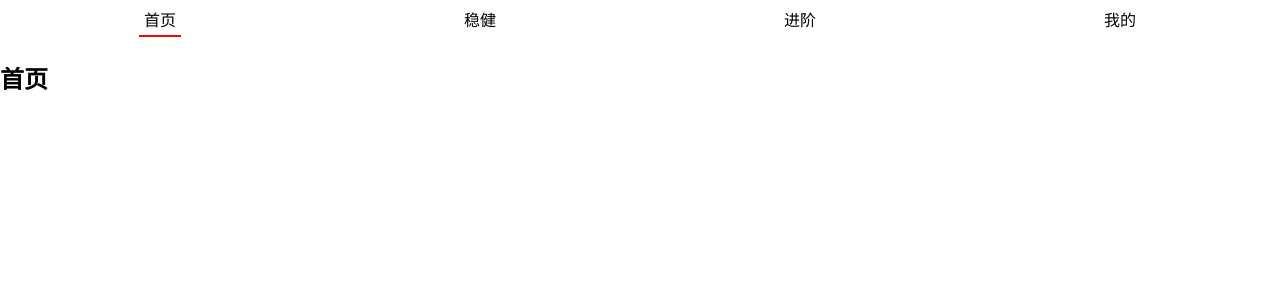
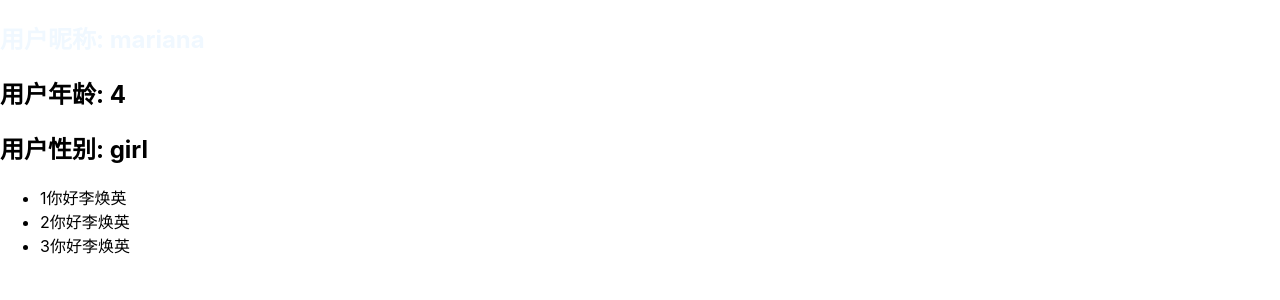
Before and after one commit to Mariana-Yui/learn-react, a React (Create React App) app: page / in a window 1280 px wide. Shown: the top 300 px of the page. Built offline with nearby package versions, Linux system fonts and the light colour scheme.

Commit message:
feat: 跨组件通信2

```diff
--- a/src/App.tsx
+++ b/src/App.tsx
@@ -1,60 +1,66 @@
 import React, { Component } from 'react';
-import Tabs from './Tabs';
+import { IStates } from './types/App';
 
-interface IProps {
-  name: string;
-  age: number;
-  height: string;
-}
-class Cpn extends Component<IProps, any> {
-  render(): React.ReactNode {
-    const { name, age, height } = this.props;
-    return <h3>{name + ' ' + age + ' ' + height}</h3>;
-  }
+const { Provider: MyProvider, Consumer: MyConsumer } = React.createContext({
+  name: 'denis',
+  age: 23,
+  sex: 'boy',
+});
+const { Provider: ColorProvider, Consumer: ColorConsumer } = React.createContext({
+  color: 'red',
+});
+
+function ListHeader() {
+  return (
+    <MyConsumer>
+      {(value) => {
+        return (
+          <ColorConsumer>
+            {(theme) => {
+              return (
+                <div>
+                  <h2 style={theme}>用户昵称: {value.name}</h2>
+                  <h2>用户年龄: {value.age}</h2>
+                  <h2>用户性别: {value.sex}</h2>
+                </div>
+              );
+            }}
+          </ColorConsumer>
+        );
+      }}
+    </MyConsumer>
+  );
 }
 
-class ClickButton extends Component<{ increment: (e) => void }, any> {
-  render(): React.ReactNode {
-    const { increment } = this.props;
-    return <button onClick={increment}>+1</button>;
-  }
+function List() {
+  return (
+    <div>
+      <ListHeader />
+      <ul>
+        <li>1你好李焕英</li>
+        <li>2你好李焕英</li>
+        <li>3你好李焕英</li>
+      </ul>
+    </div>
+  );
 }
-
-interface IAppProps {
-  count: number;
-  tabs: Array<string>;
-  curIndex: number;
-}
-class App extends Component<any, IAppProps> {
+class App extends Component<any, IStates> {
   constructor(props) {
     super(props);
     this.state = {
-      count: 0,
-      tabs: ['首页', '稳健', '进阶', '我的'],
-      curIndex: 0,
+      name: 'mariana',
+      age: 4,
+      sex: 'girl',
     };
   }
   render() {
-    const { count, tabs, curIndex } = this.state;
     return (
-      <div>
-        {/* <Cpn name={'denis'} age={18} height={'1.88'} />
-        <h2>当前计数: {count}</h2>
-        <ClickButton increment={(e) => this.increment()} /> */}
-        <Tabs tabs={tabs} curIndex={curIndex} click={(index: number) => this.changeCurTab(index)}></Tabs>
-        <h2>{tabs[curIndex]}</h2>
-      </div>
+      <MyProvider value={this.state}>
+        <ColorProvider value={{ color: 'aliceblue' }}>
+          <List />
+        </ColorProvider>
+      </MyProvider>
     );
-  }
-  changeCurTab(index) {
-    this.setState({
-      curIndex: index,
-    });
-  }
-  increment() {
-    this.setState({
-      count: this.state.count + 1,
-    });
   }
 }
 
--- /dev/null
+++ b/src/types/App.ts
@@ -0,0 +1,6 @@
+export interface IProps {}
+export interface IStates {
+  name: string;
+  age: number;
+  sex: string;
+}
```
Also changed, not shown: .eslintrc.js.
